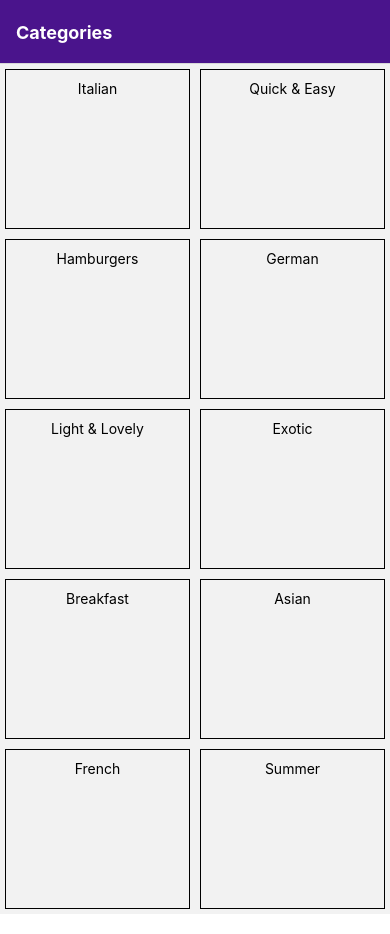
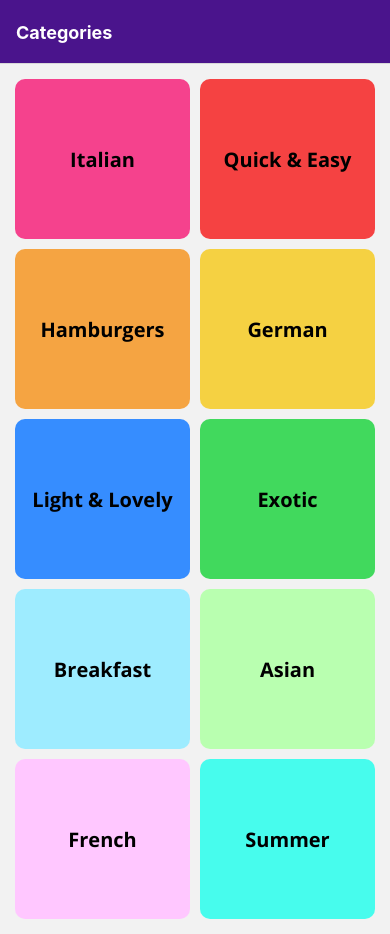
Before and after one commit to omelale/meals-app, a React Native app: screen /CategoriesScreen in a window 390 px wide. Built offline with nearby package versions, Linux system fonts and the light colour scheme.

Commit message:
added css to make categories priettier

```diff
--- a/components/CategoryGridTile.js
+++ b/components/CategoryGridTile.js
@@ -1,33 +1,41 @@
 import React from "react";
-import {View, StyleSheet,TouchableOpacity, Text} from "react-native";
+import {StyleSheet, Text, TouchableOpacity, View} from "react-native";
 
 const CategoryGridTile = (props) => {
     return (
         <TouchableOpacity
-                onPress={ props.onTouch }
-                style={styles.gridElement}
+            onPress={props.onTouch}
+            style={{...styles.gridElement, backgroundColor: props.color }}
         >
-                <View>
-                    <Text style={styles.gridElementText}>
-                        {props.title}
-                    </Text>
-                </View>
-            </TouchableOpacity>
+            <View style={styles.textContainer}>
+                <Text style={styles.gridElementText}>
+                    {props.title}
+                </Text>
+            </View>
+        </TouchableOpacity>
     )
 }
 
 const styles = StyleSheet.create({
     gridElement: {
+        padding:10,
         flex: 1,
         height: 160,
         paddingVertical: 10,
-        borderColor: 'black',
-        borderWidth: 1,
-        borderStyle: 'solid',
-        margin: 5
+        borderRadius:10,
+        margin: 5,
+        elevation:6
+    },
+    textContainer : {
+        flex:1,
+        justifyContent:'center',
+        alignContent:'center',
     },
     gridElementText: {
-        textAlign: "center"
+        textAlign: "center",
+        fontSize:20,
+        fontWeight:'bold',
+        fontFamily: 'OpenSans-Bold'
     }
 })
 
--- a/screens/CategoriesScreen.js
+++ b/screens/CategoriesScreen.js
@@ -7,16 +7,16 @@ import CategoryGridTile from "../components/CategoryGridTile";
 const CategoriesScreen = (props) => {
     const renderCategory = (itemData) => {
         return (
-            <CategoryGridTile title={itemData.item.title} onTouch={() => {
-                props.navigation.navigate('CategoryMeals',
-                    {
-                        categoryId: itemData.item.id
-                    });
+            <CategoryGridTile
+                title={itemData.item.title}
+                color={itemData.item.color}
+                onTouch={() => {
+                props.navigation.navigate('CategoryMeals',{categoryId: itemData.item.id});
             }}/>
         )
     }
     return (
-        <FlatList data={CATEGORIES} renderItem={renderCategory} numColumns={2}/>
+        <FlatList data={CATEGORIES} renderItem={renderCategory} numColumns={2} style={styles.screen}/>
     )
 }
 
@@ -25,8 +25,7 @@ CategoriesScreen.navigationOptions = {};
 const styles = StyleSheet.create({
     screen: {
         flex: 1,
-        justifyContent: 'center',
-        alignItems: 'center'
+        padding:10
     },
 
 })
```
